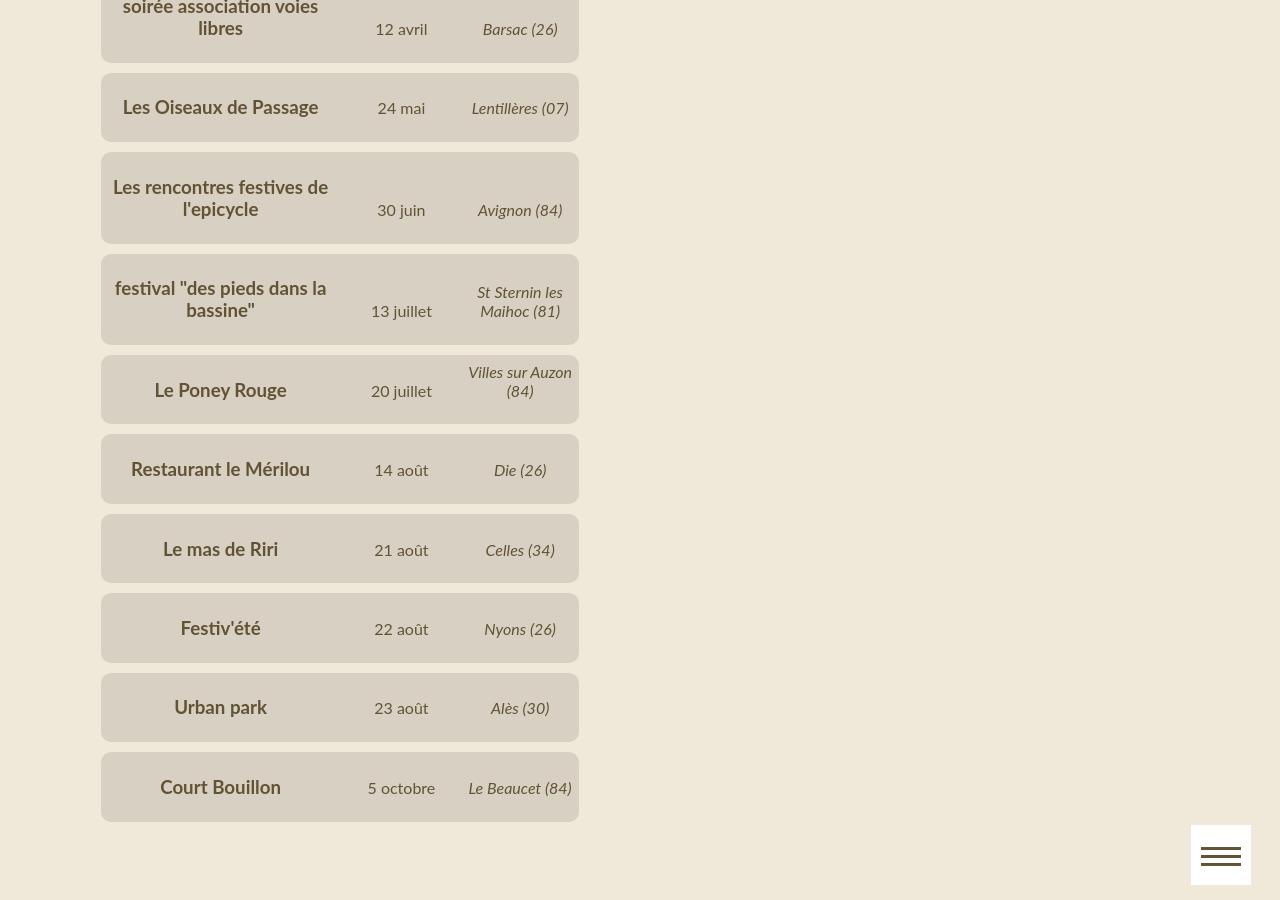
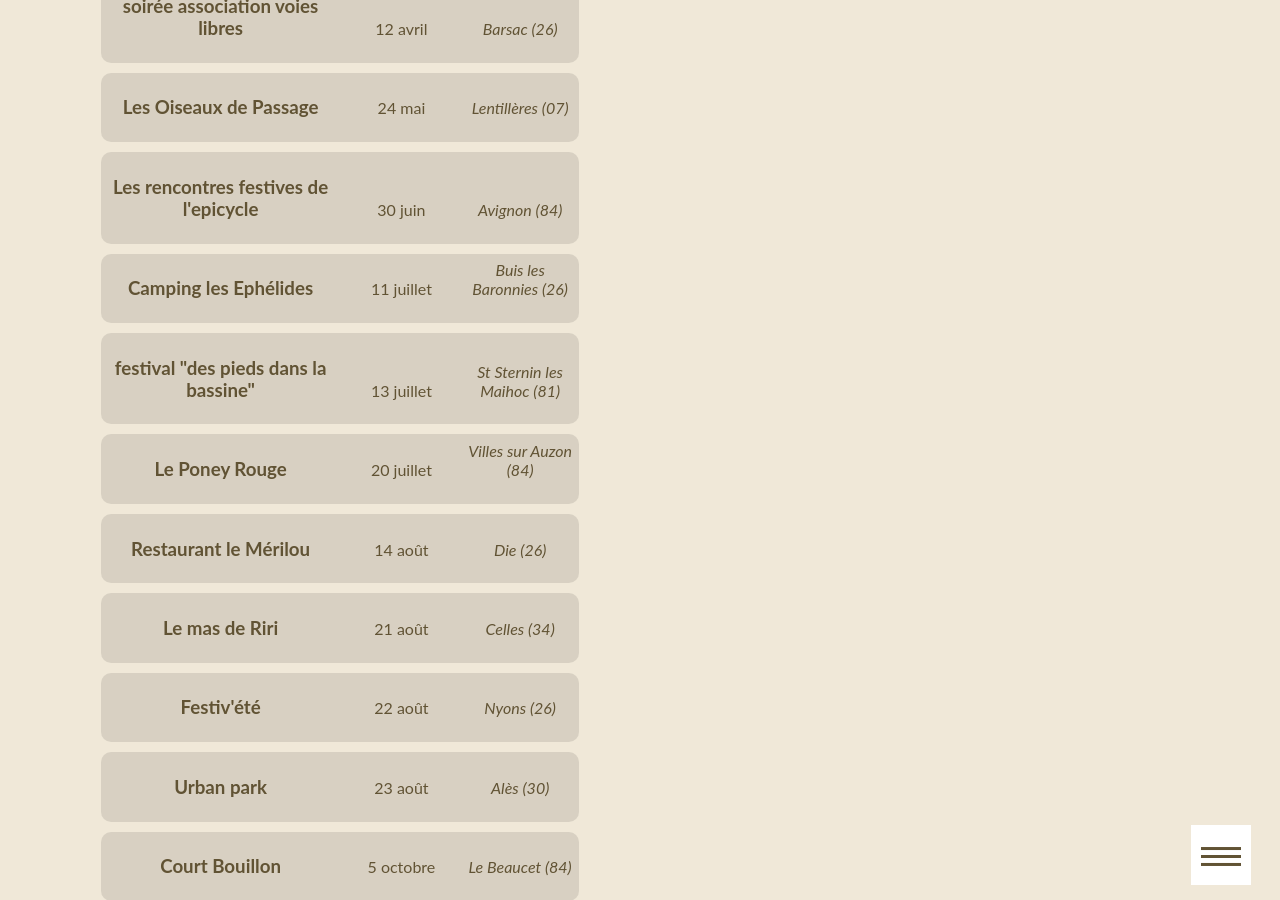
Before and after one commit to ftmftrs/ftmftrs.github.io, a Jekyll site: the page built from concert/index.html, in a window 1280 px wide and 900 px high, scrolled down 1162 px. Built offline with Jekyll 4.4.1, drawn with Linux system fonts in a browser that asks for light colours; Markdown is read by kramdown in place of the engine named in the settings; comment, search, counter and statistics services are not loaded.

Commit message:
Update concerts.yml

```diff
--- a/_data/concerts.yml
+++ b/_data/concerts.yml
@@ -16,6 +16,10 @@
     - title: Les rencontres festives de l'epicycle
       date: 30 juin
       address: Avignon (84)
+
+    - title: Camping les Ephélides
+      date: 11 juillet
+      address: Buis les Baronnies (26)
 
     - title: festival "des pieds dans la bassine"
       date: 13 juillet
```
